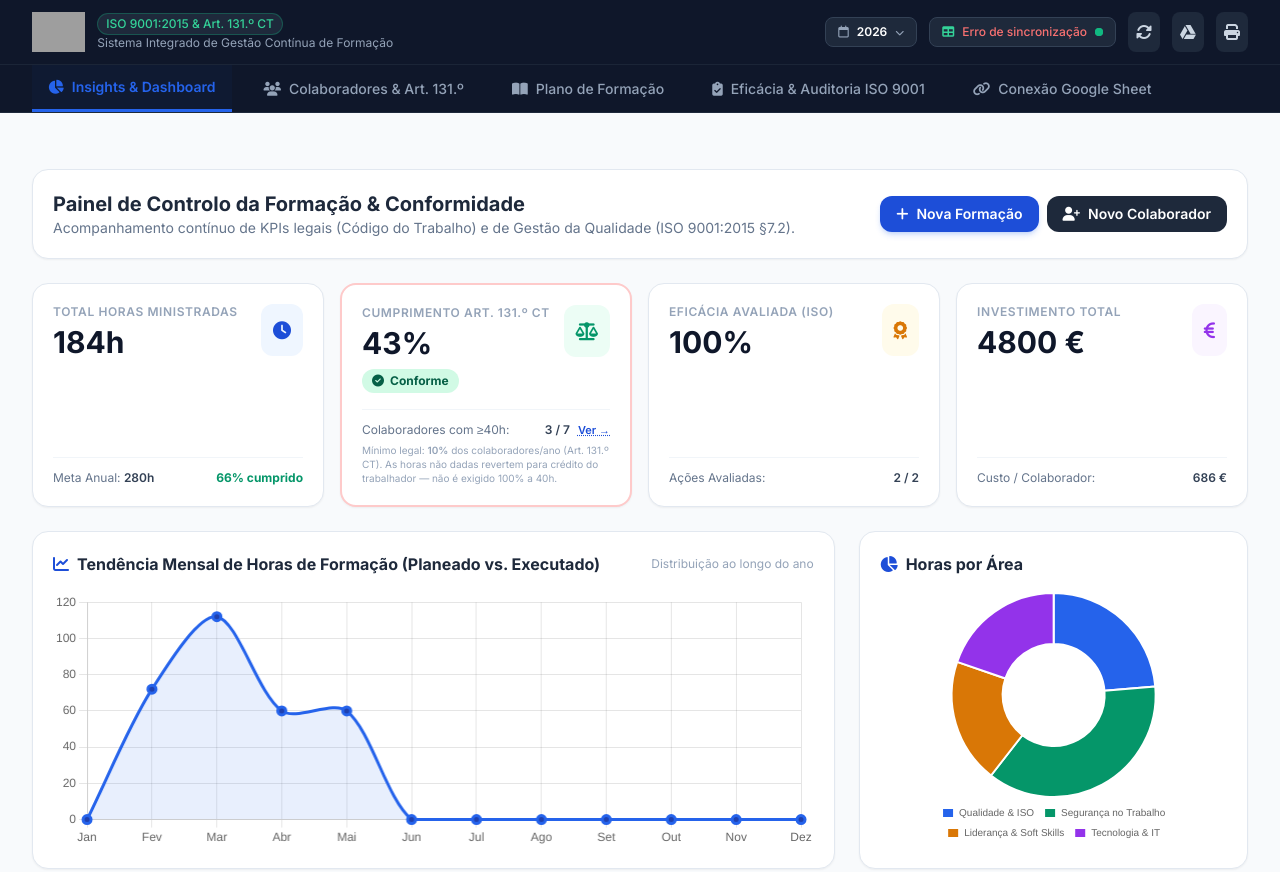
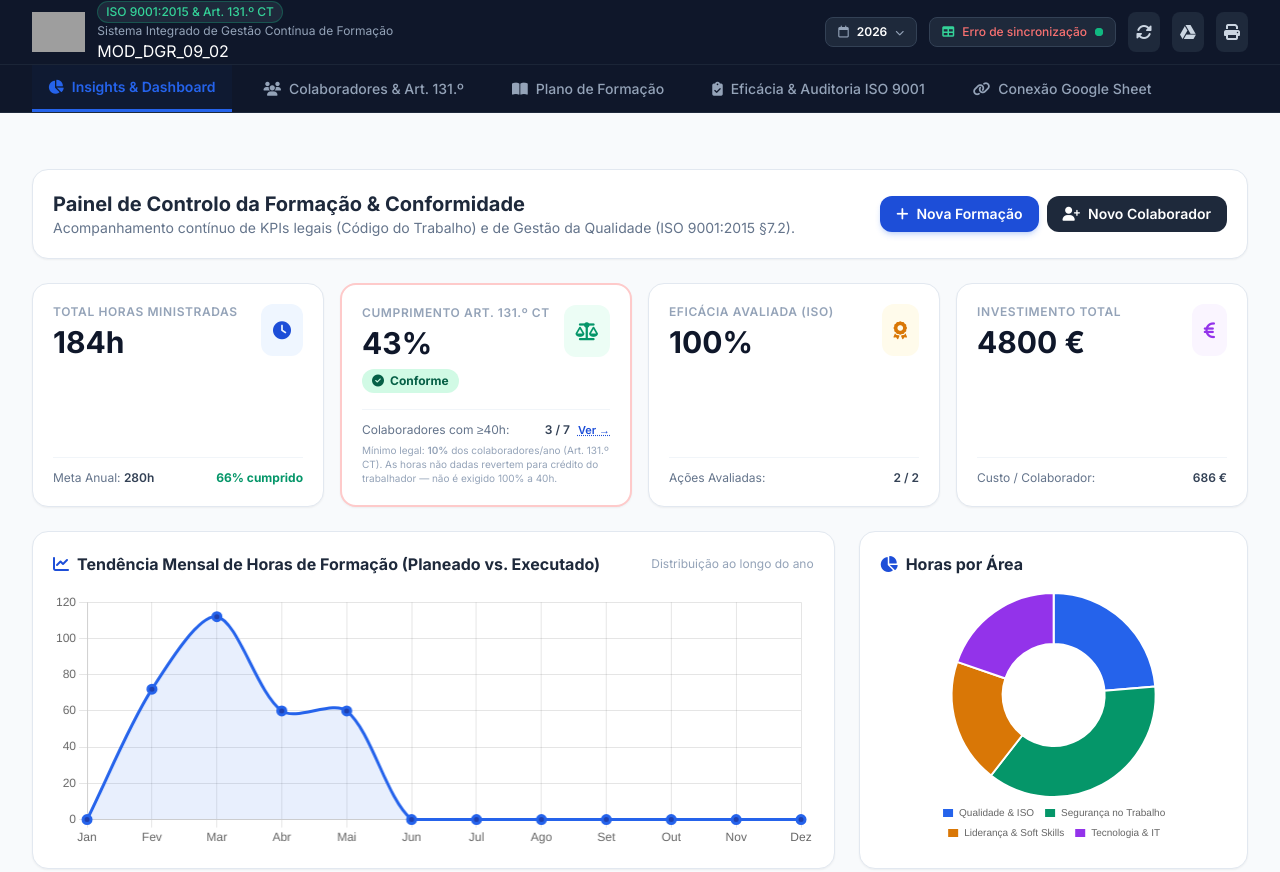
Before and after one commit to multiwasher/skills, a plain HTML site: page index.html in a window 1280 px wide. Shown: the top 872 px of the page. Drawn offline with nearby package versions, Linux system fonts and the light colour scheme; grey boxes are pictures that could not be loaded.

Commit message:
Update index.html

```diff
--- a/index.html
+++ b/index.html
@@ -89,7 +89,7 @@
                         <div class="flex items-center gap-2">
                             <span class="text-xs px-2 py-0.5 rounded-full bg-slate-800 text-emerald-400 border border-emerald-500/30 font-medium">ISO 9001:2015 & Art. 131.º CT</span>
                         </div>
-                        <p class="text-xs text-slate-400">Sistema Integrado de Gestão Contínua de Formação</p>
+                        <p class="text-xs text-slate-400">Sistema Integrado de Gestão Contínua de Formação</p><p>MOD_DGR_09_02</p>
                     </div>
                 </div>
 
```
